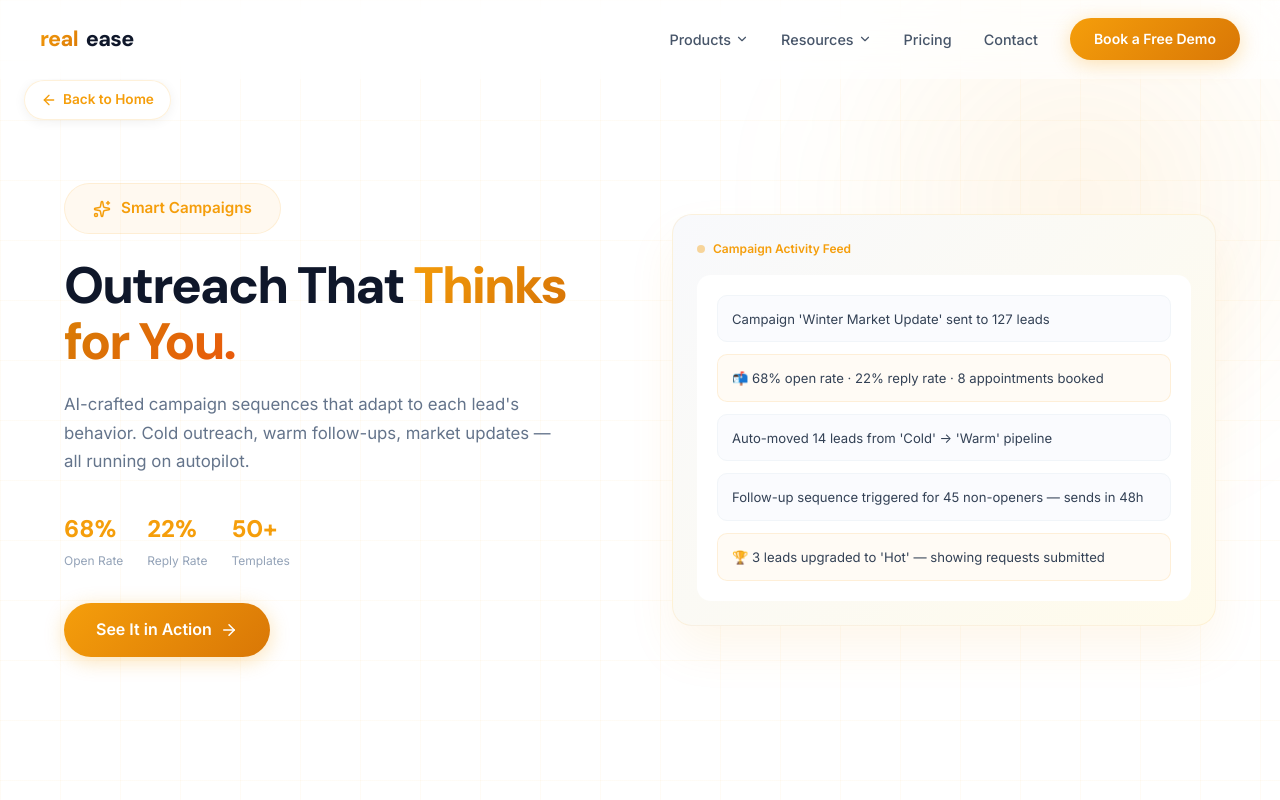
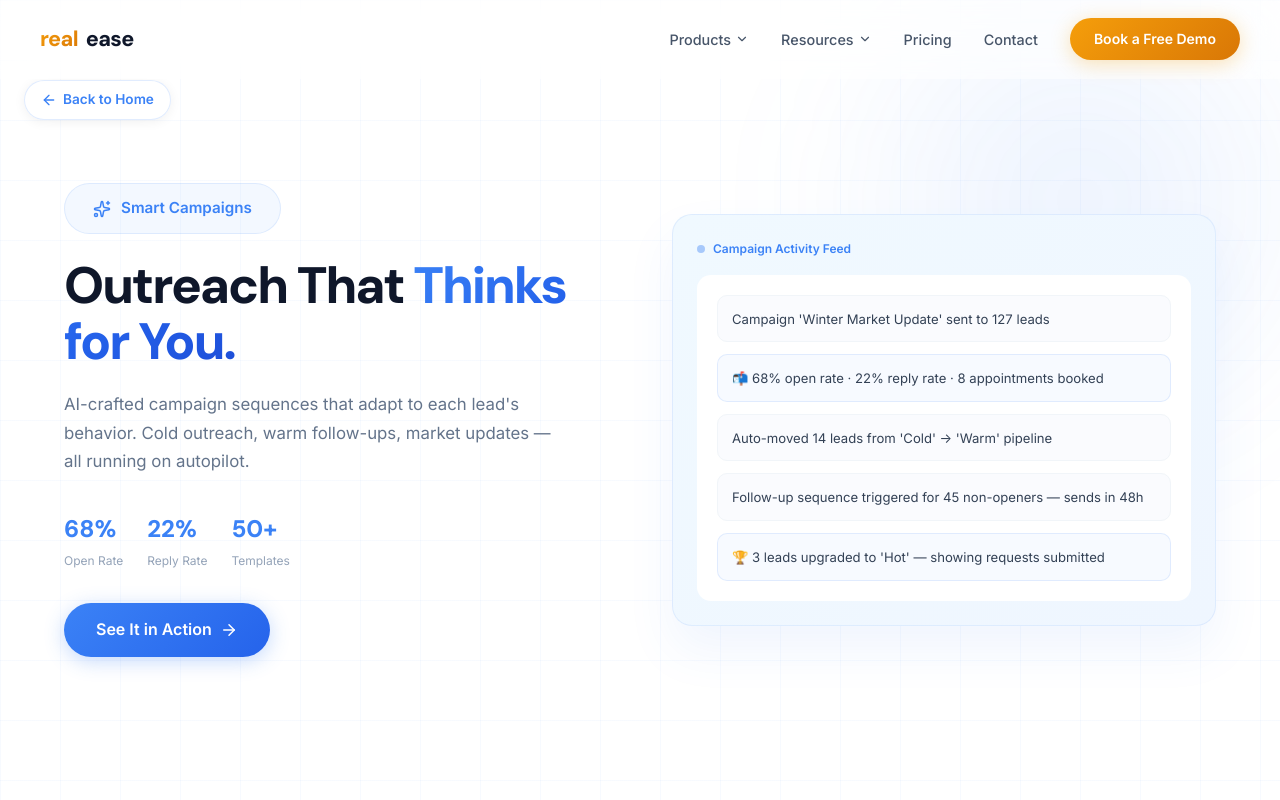
Before and after one commit to SwiftWareCo/Realease-client-site, a Next.js app: page /products/smart-campaigns in a window 1280 px wide. Shown: the top 800 px of the page. Built offline with nearby package versions, Linux system fonts and the light colour scheme.

Commit message:
fix: imrpoved colors, color themes instated orange as main color for headers, buttons, etc

```diff
--- a/app/products/smart-campaigns/page.tsx
+++ b/app/products/smart-campaigns/page.tsx
@@ -48,27 +48,27 @@ export default function SmartCampaignsPage() {
 
     return (
         <>
-            <Link href="/#tools" style={{ position: "fixed", top: 80, left: 24, zIndex: 1000, display: "inline-flex", alignItems: "center", gap: 6, fontSize: "0.85rem", color: "#F59E0B", textDecoration: "none", fontWeight: 600, background: "rgba(255,255,255,0.85)", backdropFilter: "blur(12px)", padding: "8px 16px", borderRadius: 50, border: "1px solid rgba(245,158,11,0.15)", boxShadow: "0 2px 12px rgba(0,0,0,0.06)" }}>
+            <Link href="/#tools" style={{ position: "fixed", top: 80, left: 24, zIndex: 1000, display: "inline-flex", alignItems: "center", gap: 6, fontSize: "0.85rem", color: "#3B82F6", textDecoration: "none", fontWeight: 600, background: "rgba(255,255,255,0.85)", backdropFilter: "blur(12px)", padding: "8px 16px", borderRadius: 50, border: "1px solid rgba(59,130,246,0.15)", boxShadow: "0 2px 12px rgba(0,0,0,0.06)" }}>
                 <ArrowLeft size={16} /> Back to Home
             </Link>
             <Navbar />
 
             <section style={{ minHeight: "100vh", display: "flex", alignItems: "center", paddingTop: 100, paddingBottom: 60, position: "relative", overflow: "hidden" }}>
-                <div style={{ position: "absolute", inset: 0, backgroundImage: "linear-gradient(rgba(245,158,11,0.04) 1px, transparent 1px), linear-gradient(90deg, rgba(245,158,11,0.04) 1px, transparent 1px)", backgroundSize: "60px 60px", pointerEvents: "none" }} />
-                <div style={{ position: "absolute", top: -100, right: -100, width: 600, height: 600, borderRadius: "50%", background: "radial-gradient(circle, rgba(245,158,11,0.10), transparent 70%)", filter: "blur(60px)", pointerEvents: "none" }} />
+                <div style={{ position: "absolute", inset: 0, backgroundImage: "linear-gradient(rgba(59,130,246,0.04) 1px, transparent 1px), linear-gradient(90deg, rgba(59,130,246,0.04) 1px, transparent 1px)", backgroundSize: "60px 60px", pointerEvents: "none" }} />
+                <div style={{ position: "absolute", top: -100, right: -100, width: 600, height: 600, borderRadius: "50%", background: "radial-gradient(circle, rgba(59,130,246,0.10), transparent 70%)", filter: "blur(60px)", pointerEvents: "none" }} />
 
                 <div style={{ maxWidth: 1200, margin: "0 auto", padding: "0 24px", width: "100%", position: "relative", zIndex: 1 }}>
                     <div style={{ display: "grid", gridTemplateColumns: "1fr 1fr", gap: 64, alignItems: "center" }}>
                         <motion.div initial={{ opacity: 0, x: -30 }} animate={{ opacity: 1, x: 0 }} transition={{ duration: 0.8 }}>
 
-                            <div style={{ display: "inline-flex", alignItems: "center", gap: 10, padding: "12px 28px", background: "rgba(245,158,11,0.06)", borderRadius: 50, marginBottom: 24, border: "1px solid rgba(245,158,11,0.12)" }}>
-                                <Sparkles size={18} style={{ color: "#F59E0B" }} />
-                                <span style={{ fontSize: "0.95rem", fontWeight: 600, color: "#F59E0B" }}>Smart Campaigns</span>
+                            <div style={{ display: "inline-flex", alignItems: "center", gap: 10, padding: "12px 28px", background: "rgba(59,130,246,0.06)", borderRadius: 50, marginBottom: 24, border: "1px solid rgba(59,130,246,0.12)" }}>
+                                <Sparkles size={18} style={{ color: "#3B82F6" }} />
+                                <span style={{ fontSize: "0.95rem", fontWeight: 600, color: "#3B82F6" }}>Smart Campaigns</span>
                             </div>
 
                             <h1 style={{ fontSize: "clamp(2rem, 4vw, 3.2rem)", fontWeight: 800, lineHeight: 1.1, fontFamily: "var(--font-dm-sans)", letterSpacing: "-0.04em", marginBottom: 20 }}>
                                 Outreach That{" "}
-                                <span style={{ background: "linear-gradient(135deg, #F59E0B, #D97706, #EA580C)", WebkitBackgroundClip: "text", WebkitTextFillColor: "transparent" }}>
+                                <span style={{ background: "linear-gradient(135deg, #3B82F6, #2563EB, #1D4ED8)", WebkitBackgroundClip: "text", WebkitTextFillColor: "transparent" }}>
                                     Thinks for You.
                                 </span>
                             </h1>
@@ -80,24 +80,51 @@ export default function SmartCampaignsPage() {
                             <div style={{ display: "flex", gap: 24, marginBottom: 32 }}>
                                 {[{ value: "68%", label: "Open Rate" }, { value: "22%", label: "Reply Rate" }, { value: "50+", label: "Templates" }].map((s) => (
                                     <div key={s.label}>
-                                        <p style={{ fontSize: "1.5rem", fontWeight: 800, color: "#F59E0B", fontFamily: "var(--font-dm-sans)" }}>{s.value}</p>
+                                        <p style={{ fontSize: "1.5rem", fontWeight: 800, color: "#3B82F6", fontFamily: "var(--font-dm-sans)" }}>{s.value}</p>
                                         <p style={{ fontSize: "0.75rem", color: "#94A3B8" }}>{s.label}</p>
                                     </div>
                                 ))}
                             </div>
 
-                            <button onClick={openCalendly} className="btn-primary">See It in Action <ArrowRight size={18} /></button>
+                            <button
+                                onClick={openCalendly}
+                                style={{
+                                    display: "inline-flex",
+                                    alignItems: "center",
+                                    gap: 8,
+                                    padding: "14px 32px",
+                                    background: "linear-gradient(135deg, #3B82F6, #2563EB)",
+                                    color: "white",
+                                    border: "none",
+                                    borderRadius: 50,
+                                    fontSize: "1rem",
+                                    fontWeight: 600,
+                                    cursor: "pointer",
+                                    transition: "all 0.3s cubic-bezier(0.4, 0, 0.2, 1)",
+                                    boxShadow: "0 4px 20px rgba(59,130,246,0.3)",
+                                }}
+                                onMouseEnter={(e) => {
+                                    e.currentTarget.style.transform = "translateY(-2px)";
+                                    e.currentTarget.style.boxShadow = "0 8px 30px rgba(59,130,246,0.4)";
+                                }}
+                                onMouseLeave={(e) => {
+                                    e.currentTarget.style.transform = "translateY(0)";
+                                    e.currentTarget.style.boxShadow = "0 4px 20px rgba(59,130,246,0.3)";
+                                }}
+                            >
+                                See It in Action <ArrowRight size={18} />
+                            </button>
                         </motion.div>
 
                         <motion.div initial={{ opacity: 0, x: 30 }} animate={{ opacity: 1, x: 0 }} transition={{ duration: 0.8, delay: 0.3 }}>
-                            <div style={{ background: "linear-gradient(135deg, #F8F9FC, #FFFBEB)", borderRadius: 20, padding: 24, border: "1px solid rgba(245,158,11,0.1)", boxShadow: "0 24px 48px rgba(245,158,11,0.08)" }}>
+                            <div style={{ background: "linear-gradient(135deg, #F0F9FF, #EFF6FF)", borderRadius: 20, padding: 24, border: "1px solid rgba(59,130,246,0.1)", boxShadow: "0 24px 48px rgba(59,130,246,0.08)" }}>
                                 <div style={{ display: "flex", alignItems: "center", gap: 8, marginBottom: 16 }}>
-                                    <div style={{ width: 8, height: 8, borderRadius: "50%", background: "#F59E0B", animation: "pulse-soft 2s ease-in-out infinite" }} />
-                                    <span style={{ fontSize: "0.75rem", fontWeight: 600, color: "#F59E0B" }}>Campaign Activity Feed</span>
+                                    <div style={{ width: 8, height: 8, borderRadius: "50%", background: "#3B82F6", animation: "pulse-soft 2s ease-in-out infinite" }} />
+                                    <span style={{ fontSize: "0.75rem", fontWeight: 600, color: "#3B82F6" }}>Campaign Activity Feed</span>
                                 </div>
                                 <div style={{ background: "white", borderRadius: 14, padding: 20, display: "flex", flexDirection: "column", gap: 12 }}>
                                     {campaignPreview.map((line, i) => (
-                                        <motion.div key={i} initial={{ opacity: 0, x: -10 }} animate={{ opacity: 1, x: 0 }} transition={{ delay: 0.5 + i * 0.25 }} style={{ padding: "10px 14px", borderRadius: 10, background: line.type === "Stats" ? "rgba(245,158,11,0.04)" : "#FAFBFE", border: line.type === "Stats" ? "1px solid rgba(245,158,11,0.12)" : "1px solid #F1F5F9" }}>
+                                        <motion.div key={i} initial={{ opacity: 0, x: -10 }} animate={{ opacity: 1, x: 0 }} transition={{ delay: 0.5 + i * 0.25 }} style={{ padding: "10px 14px", borderRadius: 10, background: line.type === "Stats" ? "rgba(59,130,246,0.04)" : "#FAFBFE", border: line.type === "Stats" ? "1px solid rgba(59,130,246,0.12)" : "1px solid #F1F5F9" }}>
                                             <span style={{ fontSize: "0.82rem", color: "#334155", lineHeight: 1.6 }}>{line.text}</span>
                                         </motion.div>
                                     ))}
@@ -111,16 +138,16 @@ export default function SmartCampaignsPage() {
             <section style={{ padding: "100px 24px", background: "#FAFBFE" }}>
                 <div style={{ maxWidth: 1100, margin: "0 auto" }}>
                     <div style={{ textAlign: "center", marginBottom: 64 }}>
-                        <p style={{ fontSize: "0.8rem", fontWeight: 700, color: "#F59E0B", textTransform: "uppercase", letterSpacing: "0.12em", marginBottom: 12 }}>Capabilities</p>
-                        <h2 style={{ fontFamily: "var(--font-dm-sans)" }}>Campaigns That <span className="gradient-text">Adapt</span></h2>
+                        <p style={{ fontSize: "0.8rem", fontWeight: 700, color: "#3B82F6", textTransform: "uppercase", letterSpacing: "0.12em", marginBottom: 12 }}>Capabilities</p>
+                        <h2 style={{ fontFamily: "var(--font-dm-sans)" }}>Campaigns That <span style={{ background: "linear-gradient(135deg, #3B82F6, #2563EB)", WebkitBackgroundClip: "text", WebkitTextFillColor: "transparent" }}>Adapt</span></h2>
                     </div>
                     <div style={{ display: "grid", gridTemplateColumns: "repeat(3, 1fr)", gap: 24 }}>
                         {features.map((f, i) => (
                             <motion.div key={f.title} initial={{ opacity: 0, y: 24 }} whileInView={{ opacity: 1, y: 0 }} viewport={{ once: true }} transition={{ delay: i * 0.1 }} style={{ background: "white", borderRadius: 16, padding: 28, border: "1px solid #E2E8F0", transition: "box-shadow 0.3s, transform 0.3s" }}
-                                onMouseEnter={(e) => { e.currentTarget.style.boxShadow = "0 12px 40px rgba(245,158,11,0.08)"; e.currentTarget.style.transform = "translateY(-4px)"; }}
+                                onMouseEnter={(e) => { e.currentTarget.style.boxShadow = "0 12px 40px rgba(59,130,246,0.08)"; e.currentTarget.style.transform = "translateY(-4px)"; }}
                                 onMouseLeave={(e) => { e.currentTarget.style.boxShadow = "none"; e.currentTarget.style.transform = "translateY(0)"; }}
                             >
-                                <div style={{ width: 48, height: 48, borderRadius: 12, background: "rgba(245,158,11,0.06)", display: "flex", alignItems: "center", justifyContent: "center", color: "#F59E0B", marginBottom: 16 }}>{f.icon}</div>
+                                <div style={{ width: 48, height: 48, borderRadius: 12, background: "rgba(59,130,246,0.06)", display: "flex", alignItems: "center", justifyContent: "center", color: "#3B82F6", marginBottom: 16 }}>{f.icon}</div>
                                 <h3 style={{ fontSize: "1.1rem", fontWeight: 700, fontFamily: "var(--font-dm-sans)", marginBottom: 8 }}>{f.title}</h3>
                                 <p style={{ fontSize: "0.88rem", color: "#64748B", lineHeight: 1.7 }}>{f.desc}</p>
                             </motion.div>
@@ -133,7 +160,7 @@ export default function SmartCampaignsPage() {
                 <div style={{ maxWidth: 700, margin: "0 auto", textAlign: "center" }}>
                     <h2 style={{ fontFamily: "var(--font-dm-sans)", color: "white", fontSize: "clamp(1.6rem, 3vw, 2.2rem)", marginBottom: 16 }}>Ready to Launch Smarter Campaigns?</h2>
                     <p style={{ color: "rgba(255,255,255,0.6)", marginBottom: 36, lineHeight: 1.7 }}>See how Smart Campaigns automate your outreach in a live demo.</p>
-                    <button onClick={openCalendly} style={{ padding: "16px 40px", background: "linear-gradient(135deg, #F59E0B, #D97706)", color: "white", border: "none", borderRadius: 50, fontSize: "1rem", fontWeight: 700, cursor: "pointer", boxShadow: "0 4px 24px rgba(245,158,11,0.3)" }}>
+                    <button onClick={openCalendly} style={{ padding: "16px 40px", background: "linear-gradient(135deg, #3B82F6, #2563EB)", color: "white", border: "none", borderRadius: 50, fontSize: "1rem", fontWeight: 700, cursor: "pointer", boxShadow: "0 4px 24px rgba(59,130,246,0.3)" }}>
                         See It in Action <ArrowRight size={18} style={{ display: "inline", verticalAlign: "middle", marginLeft: 8 }} />
                     </button>
                 </div>
```
Also changed, not shown: app/products/ai-receptionist/page.tsx (+28 -3 lines), app/products/calendar/page.tsx (+29 -2 lines), app/products/sms-bot/page.tsx (+29 -2 lines).
